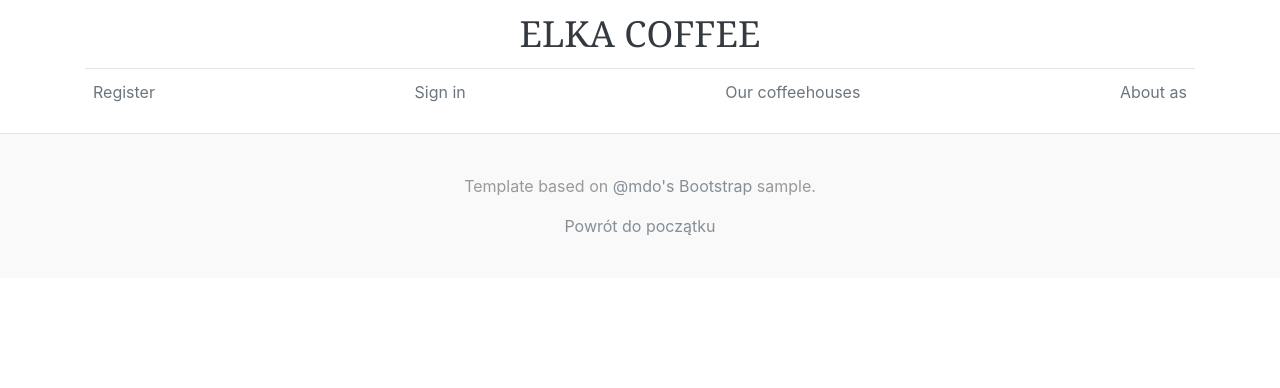
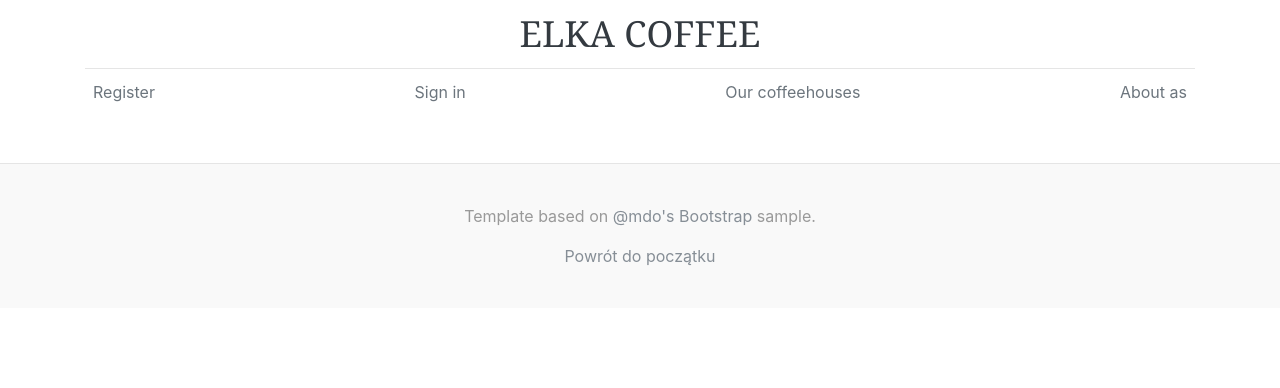
Before and after one commit to mateuszmarzec/elka-coffee, a Django app: page / in a window 1280 px wide. Shown: the top 388 px of the page. Run offline with Django 3.2, Linux system fonts and the light colour scheme; some libraries are stand-ins or nearby versions; some web fonts are replaced.

Commit message:
Adds padding.

```diff
--- a/templates/index.html
+++ b/templates/index.html
@@ -5,6 +5,6 @@
 
 {% block content %}
 
-    <div class="container" style="max-width: 600px"></div>
+    <div class="container" style=" max-width: 600px; padding-bottom: 30px"></div>
 
 {% endblock %}
--- a/templates/users/login.html
+++ b/templates/users/login.html
@@ -4,7 +4,7 @@
 {% block title %}Login{% endblock %}
 
 {% block content %}
-<div class="container" style="max-width: 600px;">
+<div class="container" style="max-width: 600px; padding-bottom: 30px">
     <div class="container-fluid">
         <h2 class="h1 text-center mb-3 font-weight-light">Sign in</h2>
         <form method="post" class="form">
--- a/templates/users/registration.html
+++ b/templates/users/registration.html
@@ -4,7 +4,7 @@
 {% block title %} Shortener {% endblock %}
 
 {% block content %}
-<div class="container" style="max-width: 600px;">
+<div class="container" style="max-width: 600px; padding-bottom: 30px">
     <div class="container-fluid">
         <h2 class="h1 text-center mb-3 font-weight-light">Registration</h2>
 
```
